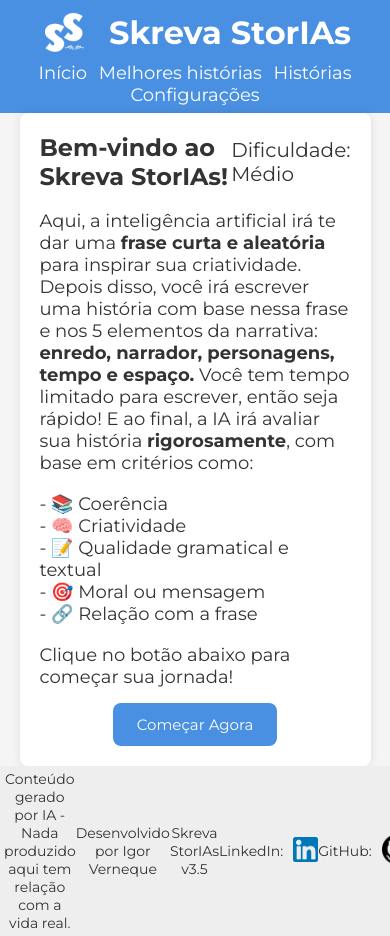
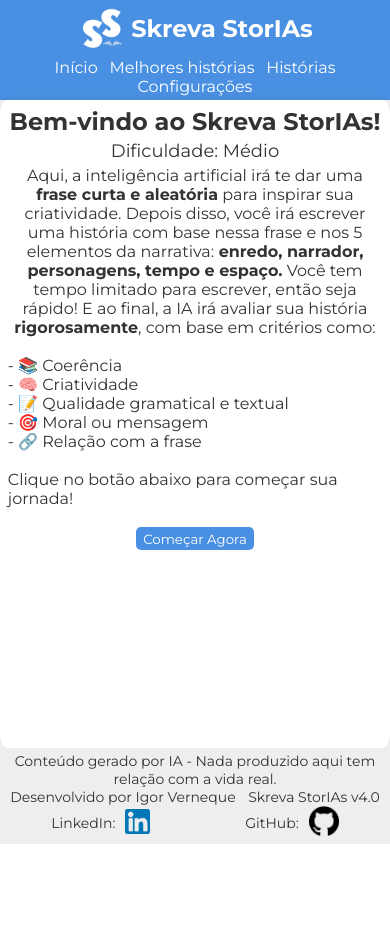
Before and after one commit to IgorVernequeDev/Skreva-StorIAs, a Flask app: page / in a window 390 px wide; the page is wider, and only the part inside the window is pictured. After the commit the page ends 844 px from the top of that part, so only its background shows below. Run offline with Flask 3, Linux system fonts and the light colour scheme.

Commit message:
Skreva StorIAs v4.0 - Censura em histórias inapropriadas e melhorias visuais/responsividade.

```diff
--- a/app/routes/main.py
+++ b/app/routes/main.py
@@ -8,12 +8,8 @@ main = Blueprint('main', __name__)
 
 client = OpenAI(
 base_url="https://openrouter.ai/api/v1",
-api_key="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",
+api_key="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",
 )
-
-@main.route('/teste')
-def teste():
-    return "Rota de teste"
 
 @main.route('/')
 def index():
@@ -31,7 +27,7 @@ def gerar_frase():
     try:
         resposta = client.completions.create(
             model="openai/gpt-4.1",
-            prompt="Crie uma frase bem curta e aleatória que esteja dentro do contexto de uma história/conversa para que o usuário crie uma história em que essa frase se encaixe nela. A frase deve ter até 10 palavras e fazer sentido. Não adicione explicações, apenas a frase.",
+            prompt="Crie uma frase bem curta, engraçada e aleatória que esteja dentro do contexto de uma história/conversa para que o usuário crie uma história em que essa frase se encaixe nela. EXEMPLO:'Até que finalmente, eu descobri o que era ser um vilão de verdade', ou 'A vida é como uma caixa de chocolates, você nunca sabe o que vai encontrar'. A frase deve ter até 10 palavras e fazer sentido. Não adicione explicações, apenas a frase.",
             max_tokens=25,
             temperature=1.4
         )
@@ -73,7 +69,7 @@ def resultado():
 
     resultado = client.completions.create(
         model="openai/gpt-4.1",
-        prompt=f"De acordo com a história: {historia}, gostaria que você a avaliasse rigorosamente, como se fosse uma prova de faculdade, a história deve ter começo, meio e fim. Com introdução, desenvolvimento e conclusão. Avalie-a de acordo com os 5 elementos da narrativa e se ela se encaixa no gênero história. Leve em consideração esses pontos: 📚 Coerência, 🧠 Criatividade, 📝 Qualidade gramatical e textual, 🎯 Moral ou mensagem e 🔗 Relação com a frase: {frase}. A avaliação deve ser feita em uma escala de 0 a 10, onde 0 é o pior e 10 é o melhor. Explique de forma bem breve o motivo da nota. Exemplo: 📚 Coerência: 8 - Pois é uma leitura fácil e não é confusa. (...) ATENÇÃO: TIRE OS '**' DA AVALIAÇÃO. no número 6, apenas diga a nota e o motivo sem repetir a frase. Depois, faça a média das notas (Ex: 🔢 Média final: 8), na hora de avaliar a relação com a frase, faça assim: '🔗 Relação com a frase: 8' e não apenas o emoji. APENAS DÊ AS NOTAS, A MÉDIA E OS MOTIVOS! (informalidade e gírias não descontam a nota). Se não houver história, apenas diga: 'Você não enviou uma história... Tente denovo, por favor.'",
+        prompt=f"De acordo com a história: {historia}, gostaria que você a avaliasse rigorosamente, como se fosse uma prova de faculdade, a história deve ter começo, meio e fim. Com introdução, desenvolvimento e conclusão. Avalie-a de acordo com os 5 elementos da narrativa e se ela se encaixa no gênero história. Leve em consideração esses pontos: 📚 Coerência, 🧠 Criatividade, 📝 Qualidade gramatical e textual, 🎯 Moral ou mensagem e 🔗 Relação com a frase: {frase}. A avaliação deve ser feita em uma escala de 0 a 10, onde 0 é o pior e 10 é o melhor. Explique de forma bem breve o motivo da nota. Exemplo: 📚 Coerência: 8 - Pois é uma leitura fácil e não é confusa. (...) ATENÇÃO: TIRE OS '**' DA AVALIAÇÃO. no número 6, apenas diga a nota e o motivo sem repetir a frase. Depois, faça a média das notas (Ex: 🔢 Média final: 8), na hora de avaliar a relação com a frase, faça assim: '🔗 Relação com a frase: 8' e não apenas o emoji. APENAS DÊ AS NOTAS, A MÉDIA E OS MOTIVOS! (informalidade e gírias não descontam a nota). Se não houver história, apenas diga: 'Você não enviou uma história... Tente denovo, por favor.' Se a história conter palavras ofensivas/desrespeitoso, apenas diga: 'A história enviada contém conteúdo ofensivo e desrespeitoso. Não posso avaliá-la.'",
         max_tokens=300,
         temperature=0
     )
@@ -114,9 +110,10 @@ def resultado():
         frase=frase
     )
 
-    if resultado_texto != "Você não enviou uma história... Tente denovo, por favor.":
+    if "Você não enviou uma história" not in resultado_texto and "ofensivo e desrespeitoso" not in resultado_texto:
         db.session.add(nova_historia)
         db.session.commit()
+
 
     return render_template('result.html', frase=frase, historia=historia, resultado=resultado_texto, media=media_final, dificuldade=session.get('dificuldade', 'Médio'), nota_media=media.choices[0].text.strip())
 
@@ -154,10 +151,3 @@ def historia(id):
 def melhores_historias():
     historias = Historias.query.order_by(db.cast(Historias.media, db.Float).desc()).limit(3).all()
     return render_template('beststories.html', historias=historias)
-
-@main.route('/deletar_historia/<int:id>')
-def deletar_historia(id):
-    historia = Historias.query.get_or_404(id)
-    db.session.delete(historia)
-    db.session.commit()
-    return redirect(url_for('main.historias_salvas'))
--- a/app/static/js/script.js
+++ b/app/static/script.js
@@ -1,17 +1,3 @@
-function comecarHistoria() {
-    formHistoria = document.getElementById("formHistoria");
-    formHistoria.style.display = "block";
-
-    comecarHistoria = document.getElementById("comecarHistoria");
-    comecarHistoria.style.display = "none";
-
-    timerText = document.getElementById("timerText");
-    timerText.style.display = "block";
-
-    caracteresRestantes = document.getElementById("caracteresRestantes");
-    caracteresRestantes.style.display = "block";
-};
-
 function selecionarDificuldade() {
     const dificuldade = document.getElementById("dificuldade").value;
     const tempo = document.getElementById("tempo");
--- a/app/static/css/style.css
+++ b/app/static/style.css
@@ -17,12 +17,11 @@ body {
 }
 
 .container {
-    width: 800px;
-    max-width: 90%;
-    min-height: 65vh;
-    padding: 20px;
+    flex: 1;
+    min-width: 100%;
+    padding: 2%;
     background-color: white;
-    border-radius: 8px;
+    border-radius: 2%;
     box-shadow: 0 0 10px rgba(0, 0, 0, 0.1);
 }
 
@@ -30,7 +29,7 @@ header {
     background-color: #4a90e2;
     color: white;
     text-align: center;
-    padding: 2%;
+    padding: 1%;
     width: 100%;
 }
 
@@ -39,7 +38,6 @@ header a {
     color: white;
     text-decoration: none;
     margin: 1%;
-    font-size: 18px;
 }
 
 header nav a:hover {
@@ -58,10 +56,9 @@ button {
     background-color: #4a90e2;
     color: white;
     border: none;
-    padding: 10px 20px;
+    padding: 1% 2%;
     border-radius: 5px;
     cursor: pointer;
-    font-size: 16px;
 }
 
 button:hover {
@@ -74,6 +71,10 @@ button:hover {
     display: flex;
     justify-content: space-between;
     align-items: center;
+}
+
+#divTitulo img:hover {
+    cursor: pointer;
 }
 
 #settingsDiv {
@@ -99,17 +100,6 @@ select {
     color: white;
     font-size: 15px;
     padding: 5px;
-}
-
-.botao-comecar {
-    display: inline-block;
-    background-color: #4a90e2;
-    color: white;
-    padding: 12px 24px;
-    border-radius: 8px;
-    text-decoration: none;
-    font-size: 15px;
-    transition: background-color 0.3s;
 }
 
 textarea {
@@ -156,6 +146,7 @@ textarea::placeholder {
 
 footer {
     display: flex;
+    flex-wrap: wrap;
     justify-content: space-around;
     background-color: #eee;
     text-align: center;
--- a/app/templates/base.html
+++ b/app/templates/base.html
@@ -2,22 +2,20 @@
 <html lang="pt-BR">
 
 <head>
-    <meta charset="UTF-8">
+    <meta charset="UTF-8" name="viewport" content="width=device-width, initial-scale=1.0">
     <title>{% block title %}Skreva StorIAs{% endblock %}</title>
-    <link rel="stylesheet" href="{{ url_for('static', filename='css/style.css') }}">
+    <link rel="stylesheet" href="{{ url_for('static', filename='style.css') }}">
     <link rel="icon" type="image/png" href="{{ url_for('static', filename='img/icon.png') }}">
     <link rel="preconnect" href="https://fonts.googleapis.com">
     <link rel="preconnect" href="https://fonts.gstatic.com" crossorigin>
-    <link
-        href="https://fonts.googleapis.com/css2?family=Montserrat:ital,wght@0,100..900;1,100..900&family=Open+Sans:ital,wght@0,300..800;1,300..800&display=swap"
-        rel="stylesheet">
+    <link href="https://fonts.googleapis.com/css2?family=Montserrat:ital,wght@0,100..900;1,100..900&family=Open+Sans:ital,wght@0,300..800;1,300..800&display=swap" rel="stylesheet">
 </head>
 
 <body>
     <header>
         <div style="display: flex; justify-content: center; align-items: center;">
-            <img src="{{ url_for('static', filename='img/icon.png') }}" alt="" width="50" style="margin-right: 20px;">
-            <h1>Skreva StorIAs</h1>
+            <img src="{{ url_for('static', filename='img/icon.png') }}" alt="" width="50" style="margin-right: 1%;">
+            <h2>Skreva StorIAs</h2>
         </div>
         <nav>
             <a href="/">Início</a>
@@ -34,7 +32,7 @@
     <footer>
         <p>Conteúdo gerado por IA - Nada produzido aqui tem relação com a vida real.</p>
         <p>Desenvolvido por Igor Verneque</p>
-        <p>Skreva StorIAs v3.5</p>
+        <p>Skreva StorIAs v4.0</p>
         <div style="display: flex; align-items: center;">
             <p style="margin-right: 10px;">LinkedIn: </p>
             <a href="https://www.linkedin.com/in/igor-verneque/" target="blank">
@@ -50,7 +48,7 @@
         </div>
     </footer>
 
-    <script src="{{ url_for('static', filename='js/script.js') }}"></script>
+    <script src="{{ url_for('static', filename='script.js') }}"></script>
 </body>
 
 </html>
--- a/app/templates/index.html
+++ b/app/templates/index.html
@@ -3,18 +3,20 @@
 {% block title %}Início - Skreva StorIAs{% endblock %}
 
 {% block content %}
-<div id="divTitulo">
+<div style="text-align: center;">
     <h2>Bem-vindo ao Skreva StorIAs!</h2>
-    <p style="font-size: 20px;">Dificuldade: {{ dificuldade }}</p>
+    <p style="font-size: 18px; margin-top: 1%; margin-bottom: 1%;">Dificuldade: {{ dificuldade }}</p>
 </div>
-<br>
-<p style="font-size: 18px;">
+<p style="font-size: 16px; text-align: center;">
     Aqui, a inteligência artificial irá te dar uma <strong>frase curta e aleatória</strong> para inspirar sua
-    criatividade. Depois disso, você irá escrever uma história com base nessa frase e nos 5 elementos da narrativa:<strong> enredo, narrador, personagens, tempo e espaço.</strong> Você tem tempo limitado para escrever, então seja rápido! E ao final, a IA irá avaliar sua história <strong>rigorosamente</strong>, com base em critérios como:
+    criatividade. Depois disso, você irá escrever uma história com base nessa frase e nos 5 elementos da
+    narrativa:<strong> enredo, narrador, personagens, tempo e espaço.</strong> Você tem tempo limitado para escrever,
+    então seja rápido! E ao final, a IA irá avaliar sua história <strong>rigorosamente</strong>, com base em critérios
+    como:
 </p>
 <br>
 
-<ul style="font-size: 18px;">
+<ul style="font-size: 16px;">
     <li>- 📚 Coerência</li>
     <li>- 🧠 Criatividade</li>
     <li>- 📝 Qualidade gramatical e textual</li>
@@ -23,11 +25,11 @@
 </ul>
 
 <br>
-<p style="font-size: 18px;">Clique no botão abaixo para começar sua jornada!</p>
-
-<div style="text-align: center; margin-top: 15px;">
+<p style="font-size: 16px;">Clique no botão abaixo para começar sua jornada!</p>
+<br>
+<div style="text-align: center;">
     <a href="{{ url_for('main.history') }}">
-        <button class="botao-comecar">Começar Agora</button>
+        <button>Começar Agora</button>
     </a>
 </div>
 {% endblock %}
--- a/app/templates/settings.html
+++ b/app/templates/settings.html
@@ -42,7 +42,7 @@
 
         <br>
         <div style="text-align: center;">
-            <button type="submit">Salvar</button>
+            <button type="submit" style="padding: 20%;">Salvar</button>
         </div>
 
     </div>
--- a/app/templates/storia.html
+++ b/app/templates/storia.html
@@ -8,8 +8,8 @@
 <br>
 <h4>Frase: {{ historia.frase }}</h4>
 <br>
-<div class="titulo">{{ historia.frase }}</div>
 <div class="texto">{{ historia.historia }}</div>
+<br>
 <div class="avaliacoes">
     Diversão: {{ historia.diversao }} |
     Coerência: {{ historia.coerencia }} |
--- a/run.py
+++ b/run.py
@@ -5,4 +5,4 @@ app = create_app()
 app.secret_key = 'skreva storias'
 
 if __name__ == '__main__':
-    app.run(debug=True)
+    app.run(debug=True, host='0.0.0.0', port=5000)
```
Also changed, not shown: app/templates/history.html (+26 -15 lines), app/templates/stories.html (+8 -1 lines).
